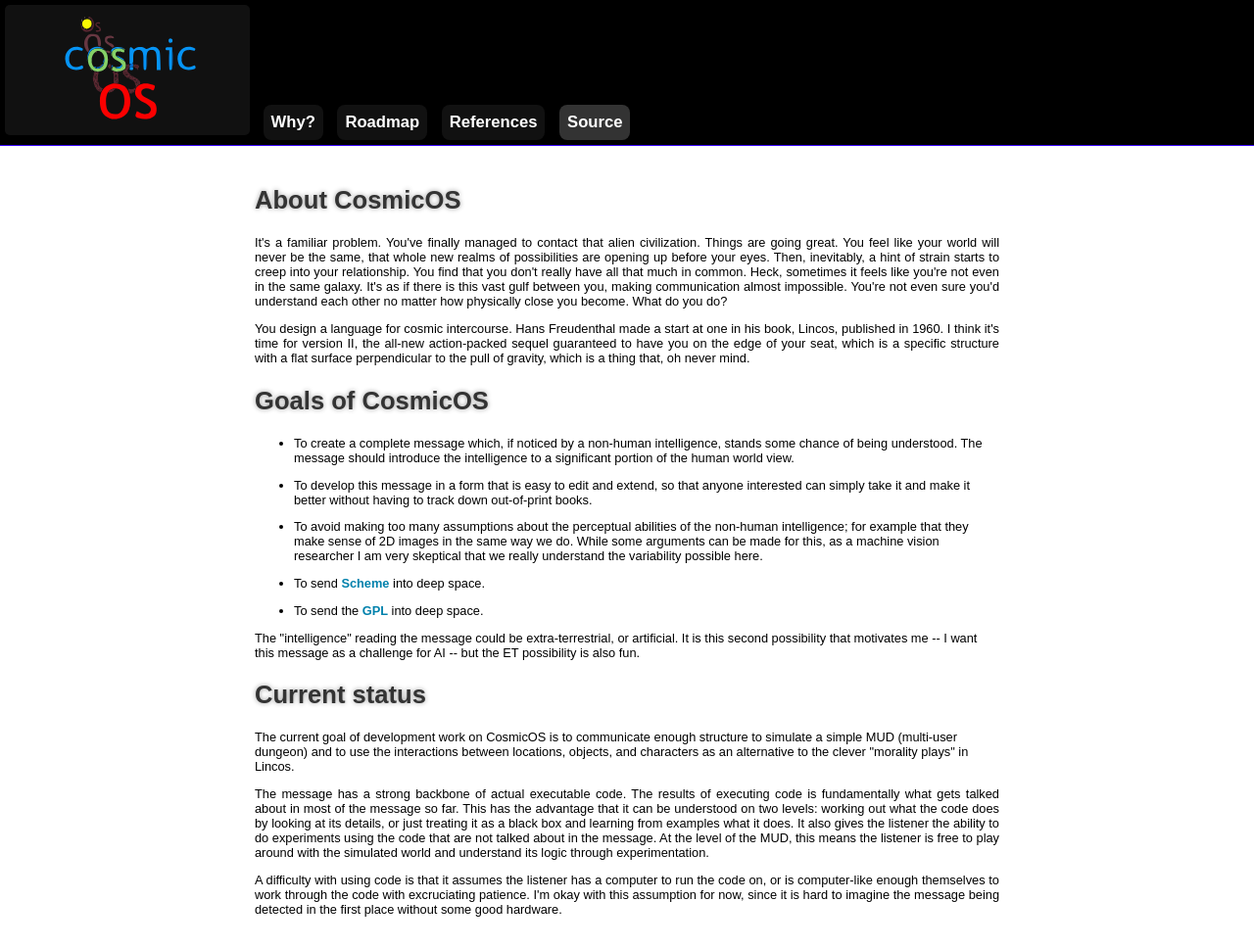
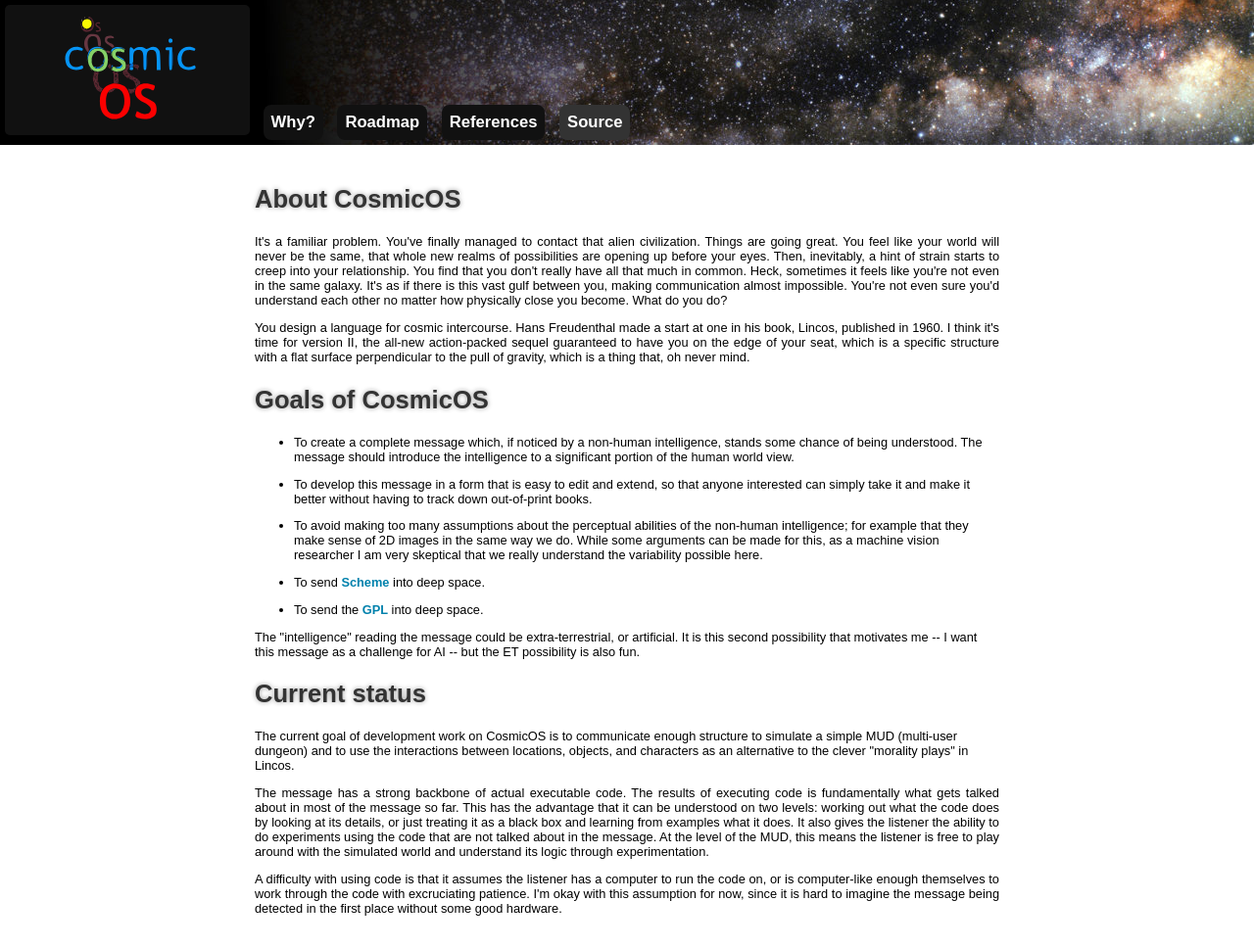
Before and after one commit to paulfitz/cosmicos, a Jekyll site: the page built from about.html, in a window 1280 px wide. Shown: the whole page at 98% size. Built offline with Jekyll 4.4.1, drawn with Linux system fonts in a browser that asks for light colours; nearby versions of some CDN libraries; Markdown is read by kramdown in place of the engine named in the settings.

Commit message:
add header image

```diff
--- a/css/main.css
+++ b/css/main.css
@@ -24,9 +24,11 @@ a:visited {
 .top {
   background:#000000;
   width: 100%;
-  border-bottom: 1px #30f solid;
   margin: 0;
   padding: 0;
+  background-image:url('../images/header.jpg');
+  background-repeat:no-repeat;
+  background-position:right;
 }
 
 .top a.logo {
```
Also changed, not shown: images/header.jpg (added).
